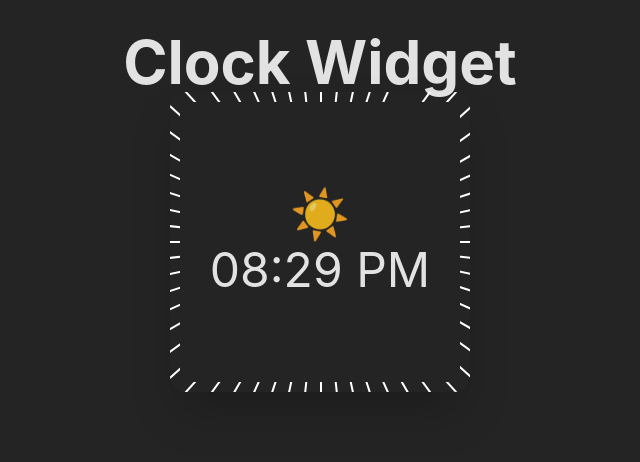
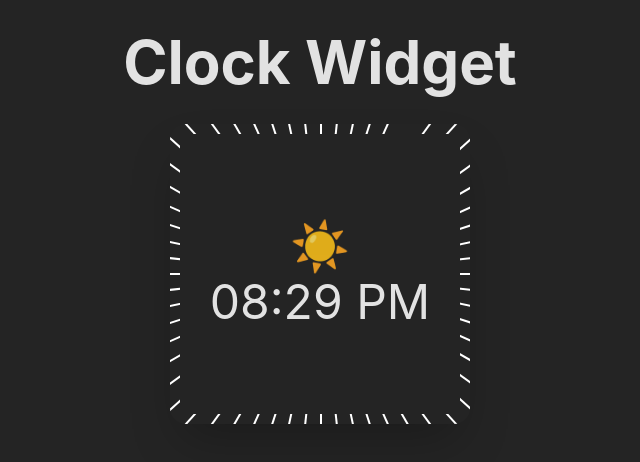
Before and after one commit to saldanaj97/widget-sandbox, a React (Vite) app: page / in a window 1280 px wide. Shown: the top 462 px of the page, without its empty margins (320-960 px from the left). Built offline with nearby package versions, Linux system fonts and the light colour scheme.

Commit message:
add gap between elements in Clock Widget layout

```diff
--- a/src/App.tsx
+++ b/src/App.tsx
@@ -4,7 +4,7 @@ import { Clock } from "./Clock";
 function App() {
   return (
     <>
-      <div className="flex flex-col items-center justify-center">
+      <div className="flex flex-col items-center justify-center gap-8">
         <h1 className="text-6xl font-bold">Clock Widget</h1>
         <Clock />
       </div>
```
